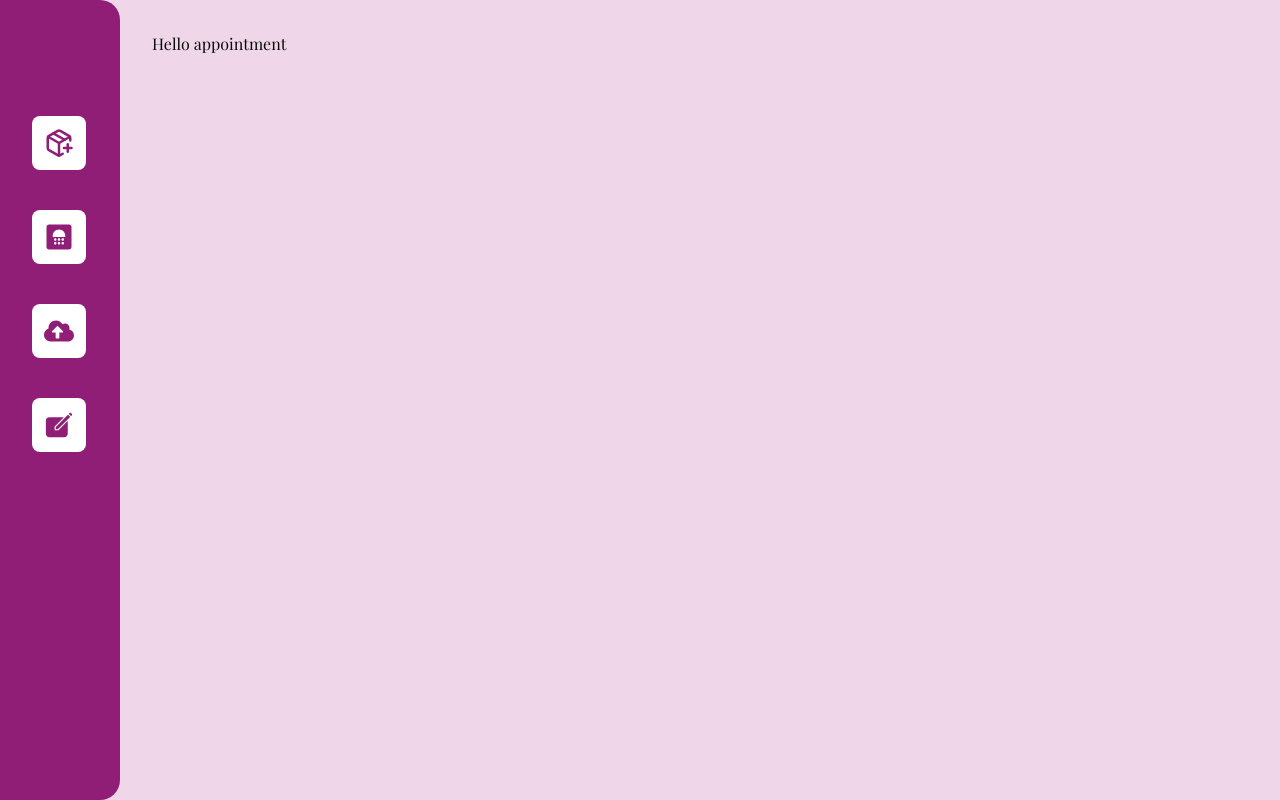
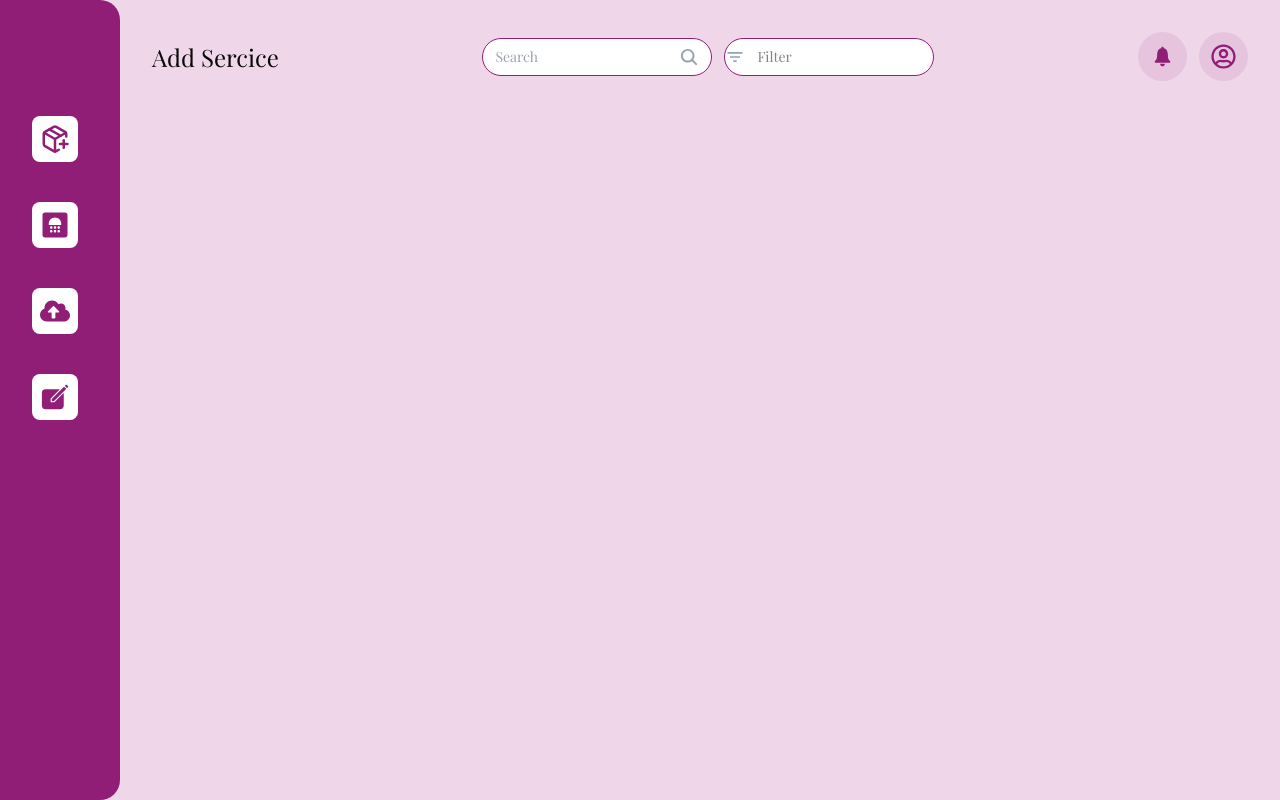
Before and after one commit to Sunmence-team/enoralifestyle, a React (Vite) app: page /dashboard/Appointments in a window 1280 px wide. Built offline with nearby package versions, Linux system fonts and the light colour scheme; a web font is replaced by a local one.

Commit message:
update on the dashboard

```diff
--- a/src/components/Sidebar.tsx
+++ b/src/components/Sidebar.tsx
@@ -24,7 +24,7 @@ export default function Sidebar() {
               to={link.href}
               className='flex flex-col gap-10 items-center justify-center mb-6 hover:bg-[var(--pink-color)] p-2 rounded-md transition-colors'
             >
-              <div className='p-3 bg-white rounded-md'>
+              <div className='p-2 bg-white rounded-md'>
                 {link.icon}
               </div>
               {/* <span className='text-xs font-medium text-[var(--primary-color)] mt-1'>{link.name}</span> */}
--- a/src/pages/dashboard/Appointments.tsx
+++ b/src/pages/dashboard/Appointments.tsx
@@ -1,9 +1,11 @@
 import React from 'react'
+import AppoitmentLogic from './Components/AppointmentLogic'
 
 export default function Appointments() {
   return (
     <div>
-        <h1>Hello appointment</h1>
+      <AppoitmentLogic />
+
 
     </div>
   )
--- /dev/null
+++ b/src/pages/dashboard/Components/AppointmentLogic.tsx
@@ -0,0 +1,41 @@
+import React from 'react'
+import { IoSearch } from "react-icons/io5";
+import { MdFilterList } from "react-icons/md";
+
+import { IoIosNotifications } from "react-icons/io";
+import { FaRegUserCircle } from "react-icons/fa";
+
+export default function Appointments() {
+  return (
+    <div>
+      <div className='flex justify-between items-center w-full mb-3'>
+        <h2 className='font-bold text-2xl'>Add Sercice</h2>
+
+        <div className='flex gap-3'>
+          <div className='flex items-center gap-2 text-sm rounded-full bg-white px-3 py-2 border border-[var(--primary-color)]'>
+            <input
+              type="search"
+              placeholder="Search"
+              className="w-full outline-none border-none bg-transparent placeholder:text-gray-400 text-gray-700"
+            />
+            <span>
+              <IoSearch size={20} className="text-gray-400" />
+            </span>
+          </div>
+          <div className=' flex gap-3 text-sm items-center rounded-full bg-white px- py-2 border border-(--primary-color) '>
+            <span><MdFilterList size={20} className='text-gray-400' /></span>
+            <input type="search" placeholder='Filter' className='' />
+          </div>
+
+
+        </div>
+
+        <div className='flex gap-3'>
+          <div className='p-3 rounded-full bg-[var(--pink-color)] '><IoIosNotifications size={25} className='text-[var(--primary-color)]' /></div>
+          <div className='p-3 rounded-full bg-[var(--pink-color)]'><FaRegUserCircle size={25} className='text-[var(--primary-color)]' /></div>
+        </div>
+      </div>
+
+    </div>
+  )
+}
```
Also changed, not shown: src/pages/dashboard/Components/Appointments.tsx (deleted).
